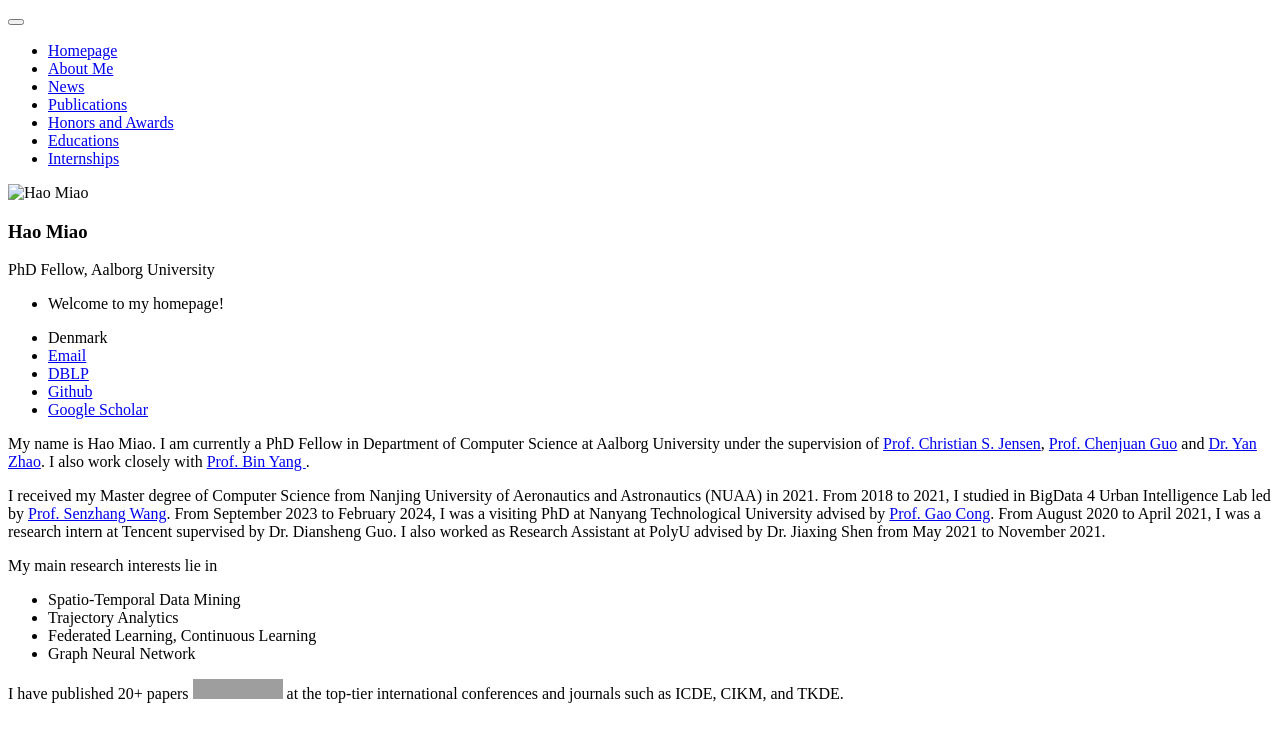
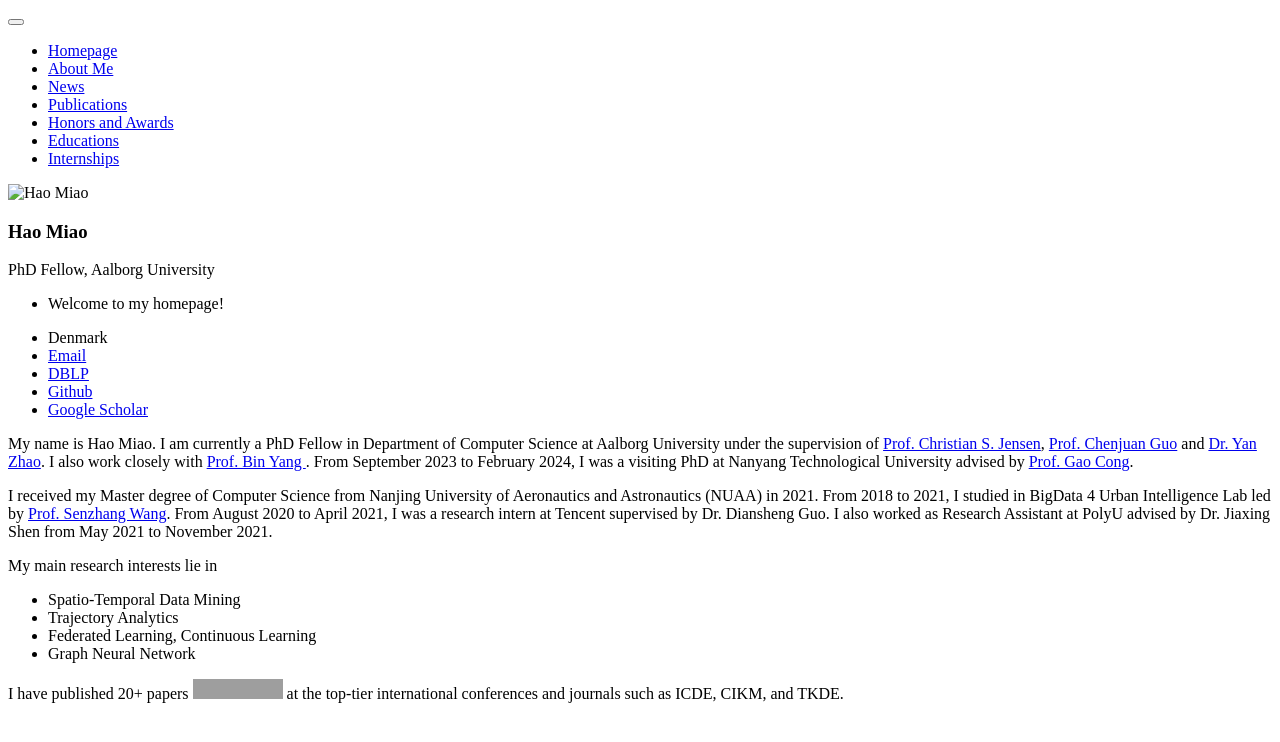
Before and after one commit to MiaoHaoSunny/MiaoHaoSunny.github.io, a Jekyll site: the page built from _pages/includes/intro.md, in a window 1280 px wide. Shown: the top 742 px of the page. Built offline with Jekyll 4.4.1, drawn with Linux system fonts in a browser that asks for light colours; our own code applies the rules of GitHub Pages for plain Markdown files; grey boxes are pictures that could not be loaded.

```diff
--- a/_pages/includes/intro.md
+++ b/_pages/includes/intro.md
@@ -1,6 +1,6 @@
-My name is Hao Miao. I am currently a PhD Fellow in Department of Computer Science at Aalborg University under the supervision of <a href="http://people.cs.aau.dk/~csj/">Prof. Christian S. Jensen</a>, <a href="https://faculty.ecnu.edu.cn/_s37/gcj/main.psp">Prof. Chenjuan Guo</a> and <a href="http://www.zhao-yan.com">Dr. Yan Zhao</a>. I also work closely with <a href="https://faculty.ecnu.edu.cn/_s37/yb2/main.psp">Prof. Bin Yang </a>.
+My name is Hao Miao. I am currently a PhD Fellow in Department of Computer Science at Aalborg University under the supervision of <a href="http://people.cs.aau.dk/~csj/">Prof. Christian S. Jensen</a>, <a href="https://faculty.ecnu.edu.cn/_s37/gcj/main.psp">Prof. Chenjuan Guo</a> and <a href="http://www.zhao-yan.com">Dr. Yan Zhao</a>. I also work closely with <a href="https://faculty.ecnu.edu.cn/_s37/yb2/main.psp">Prof. Bin Yang </a>. From September 2023 to February 2024, I was a visiting PhD at Nanyang Technological University advised by [Prof. Gao Cong](https://personal.ntu.edu.sg/gaocong/).
 
-I received my Master degree of Computer Science from Nanjing University of Aeronautics and Astronautics (NUAA) in 2021. From 2018 to 2021, I studied in BigData 4 Urban Intelligence Lab led by <a href="https://senzhangwangcsu.github.io/index.html">Prof. Senzhang Wang</a>. From September 2023 to February 2024, I was a visiting PhD at Nanyang Technological University advised by [Prof. Gao Cong](https://personal.ntu.edu.sg/gaocong/). From August 2020 to April 2021, I was a research intern at Tencent supervised by Dr. Diansheng Guo. I also worked as Research Assistant at PolyU advised by Dr. Jiaxing Shen from May 2021 to November 2021.
+I received my Master degree of Computer Science from Nanjing University of Aeronautics and Astronautics (NUAA) in 2021. From 2018 to 2021, I studied in BigData 4 Urban Intelligence Lab led by <a href="https://senzhangwangcsu.github.io/index.html">Prof. Senzhang Wang</a>. From August 2020 to April 2021, I was a research intern at Tencent supervised by Dr. Diansheng Guo. I also worked as Research Assistant at PolyU advised by Dr. Jiaxing Shen from May 2021 to November 2021.
 
 My main research interests lie in
 - Spatio-Temporal Data Mining
```
